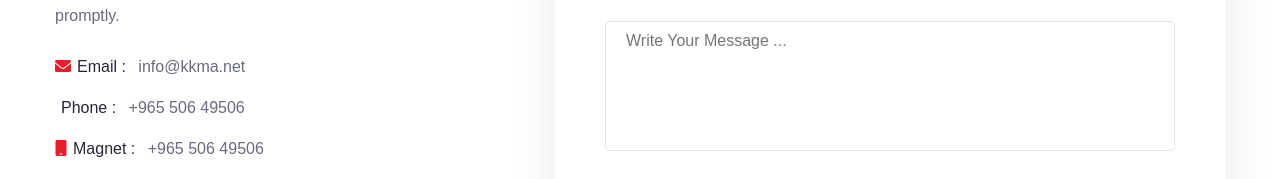
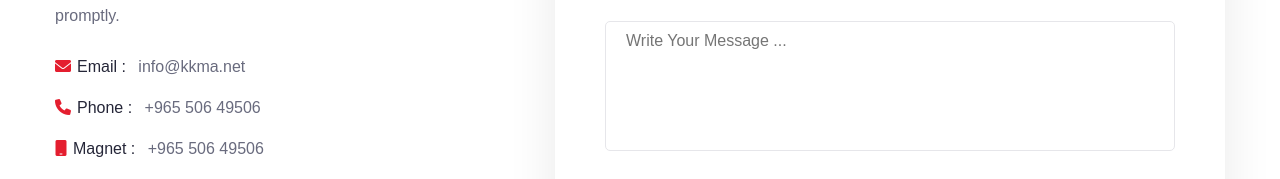
Before and after one commit to shirin-sha/kkma, a React (Vite) app in the folder client/: page /contact in a window 1280 px wide. Shown: the part 847-1026 px from the top of the page. Built offline with nearby package versions, Linux system fonts and the light colour scheme; no server answers.

Commit message:
contact icon error

```diff
--- a/client/src/pages/Contact.tsx
+++ b/client/src/pages/Contact.tsx
@@ -123,7 +123,7 @@ export default function Contact(): React.JSX.Element {
                       Whether you have a question, need assistance, or want to learn more about our initiatives, we're just a message away. Connect with us through the form, and our team will get back to you promptly.
                     </p>
                     <div className="contact_box_n two"><p><span><i className="fa fa fa-envelope"></i>Email : </span>info@kkma.net</p></div>
-                    <div className="contact_box_n two"><p><span><i className="fa fa fa-phone-office"></i>Phone : </span>+965 506 49506</p></div>
+                    <div className="contact_box_n two"><p><span><i className="fa fa fa-phone"></i>Phone : </span>+965 506 49506</p></div>
                     <div className="contact_box_n two"><p><span><i className="fa fa fa-mobile"></i>Magnet : </span>+965 506 49506</p></div>
                   </div>
                   <div className="social-box">
```
